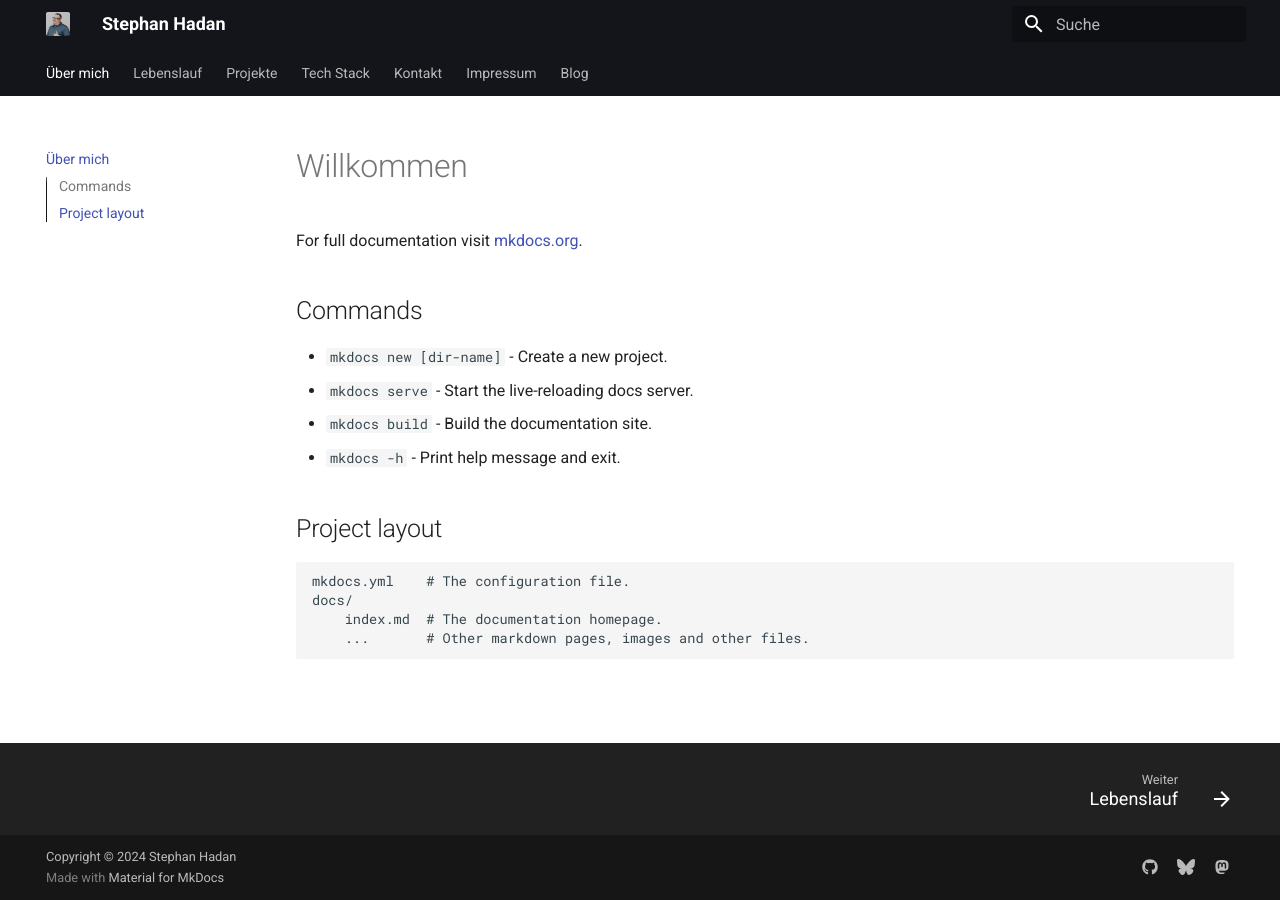
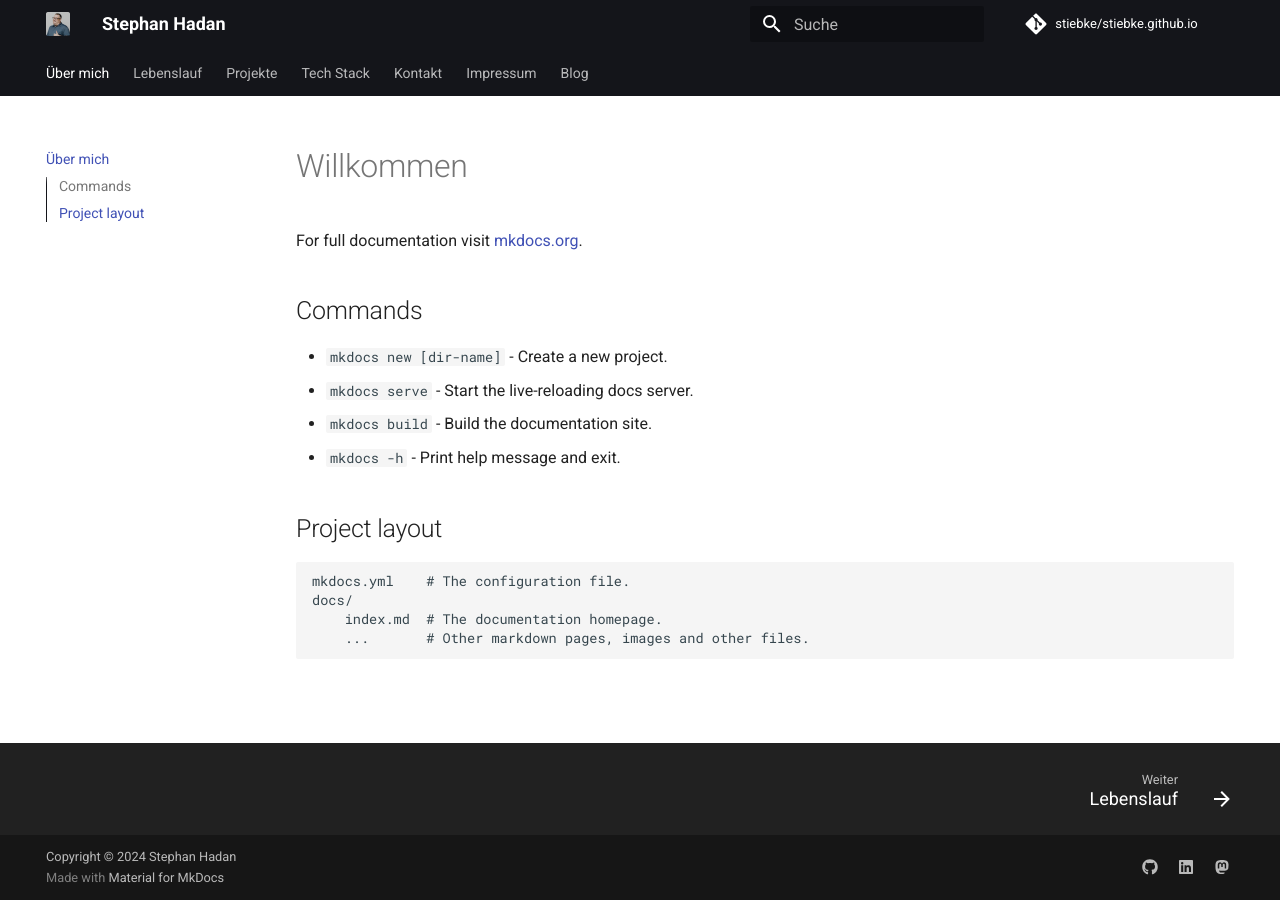
Before and after one commit to stiebke/stiebke.github.io, an MkDocs documentation site: the page built from docs/index.md, in a window 1280 px wide. Built offline with MkDocs 1.6.1 and Material for MkDocs 9.7.7, drawn with Linux system fonts in a browser that asks for light colours; comment, search, counter and statistics services are not loaded.

Commit message:
Added git-plugin

```diff
--- a/mkdocs.yml
+++ b/mkdocs.yml
@@ -1,5 +1,8 @@
 site_name: Stephan Hadan
 site_url: https://stephan.hadan.de/
+repo_url: https://github.com/stiebke/stiebke.github.io
+repo_name: stiebke/stiebke.github.io
+
 theme:
   name: material
   palette:
@@ -7,6 +10,8 @@ theme:
     accent: indigo
   logo: assets/logo.png
   favicon: images/favicon.png
+  icon:
+    repo: fontawesome/brands/git-alt
   language: de
   features:
     - navigation.instant
@@ -29,6 +34,8 @@ plugins:
   - blog:
       archive: false
 #  - social
+  - git-revision-date-localized:
+      enable_creation_date: true
   - exporter:
       formats:
         pdf:
@@ -54,7 +61,8 @@ extra:
   social:
     - icon: fontawesome/brands/github
       link: https://github.com/stiebke
-    - icon: fontawesome/brands/bluesky
+    - icon: fontawesome/brands/linkedin
+      link: https://de.linkedin.com/in/stiebke
       link: https://bsky.app/profile/stiebke.bsky.social
     - icon: fontawesome/brands/mastodon
       link: https://freiburg.social/@stiebke
--- a/requirements.txt
+++ b/requirements.txt
@@ -7,6 +7,7 @@ mkdocs-material-extensions~=1.3
 pygments~=2.16
 pymdown-extensions~=10.2
 mkdocs-exporter~=6.2.0
+mkdocs-git-revision-date-localized-plugin~=1.3.0
 
 # Requirements for plugins
 babel~=2.10
```
